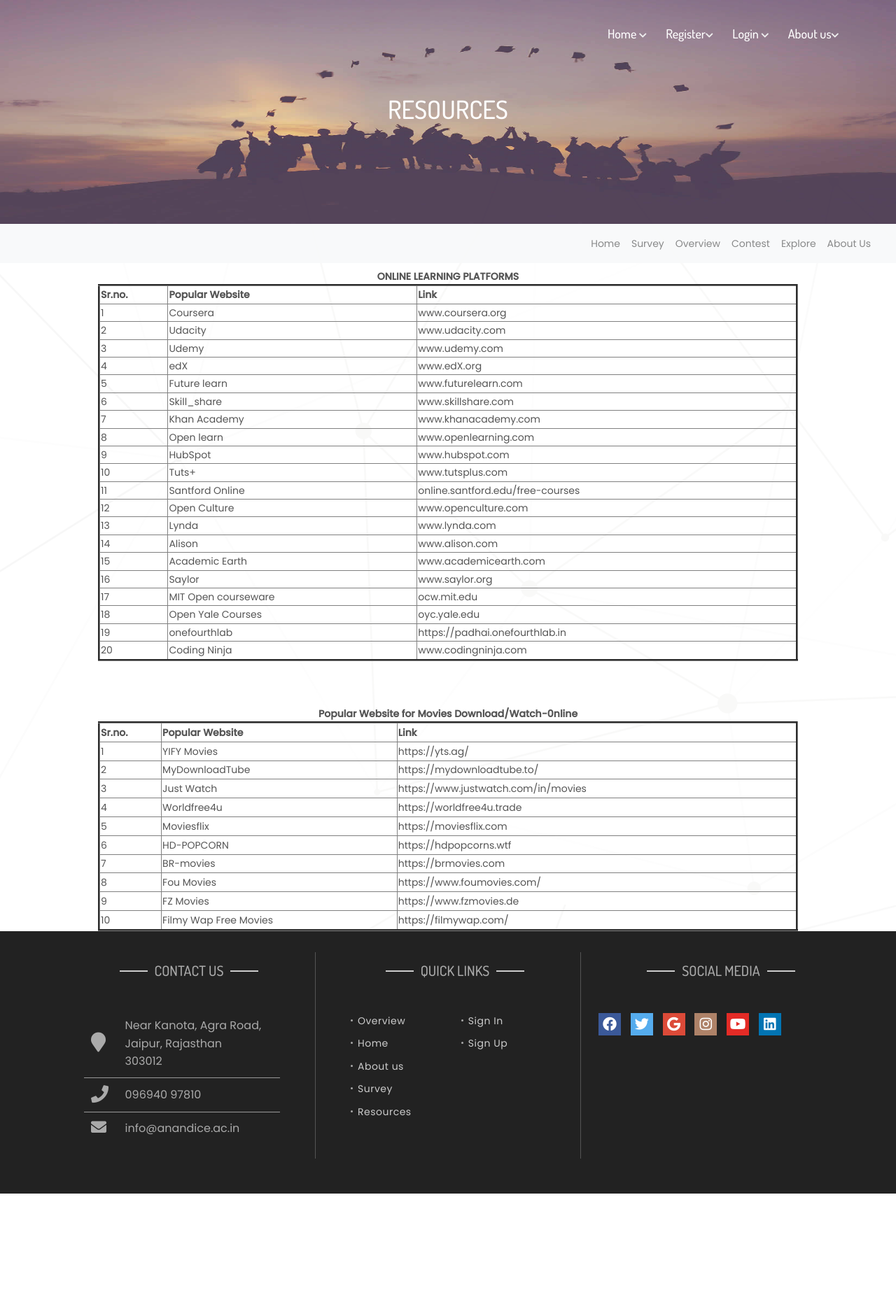
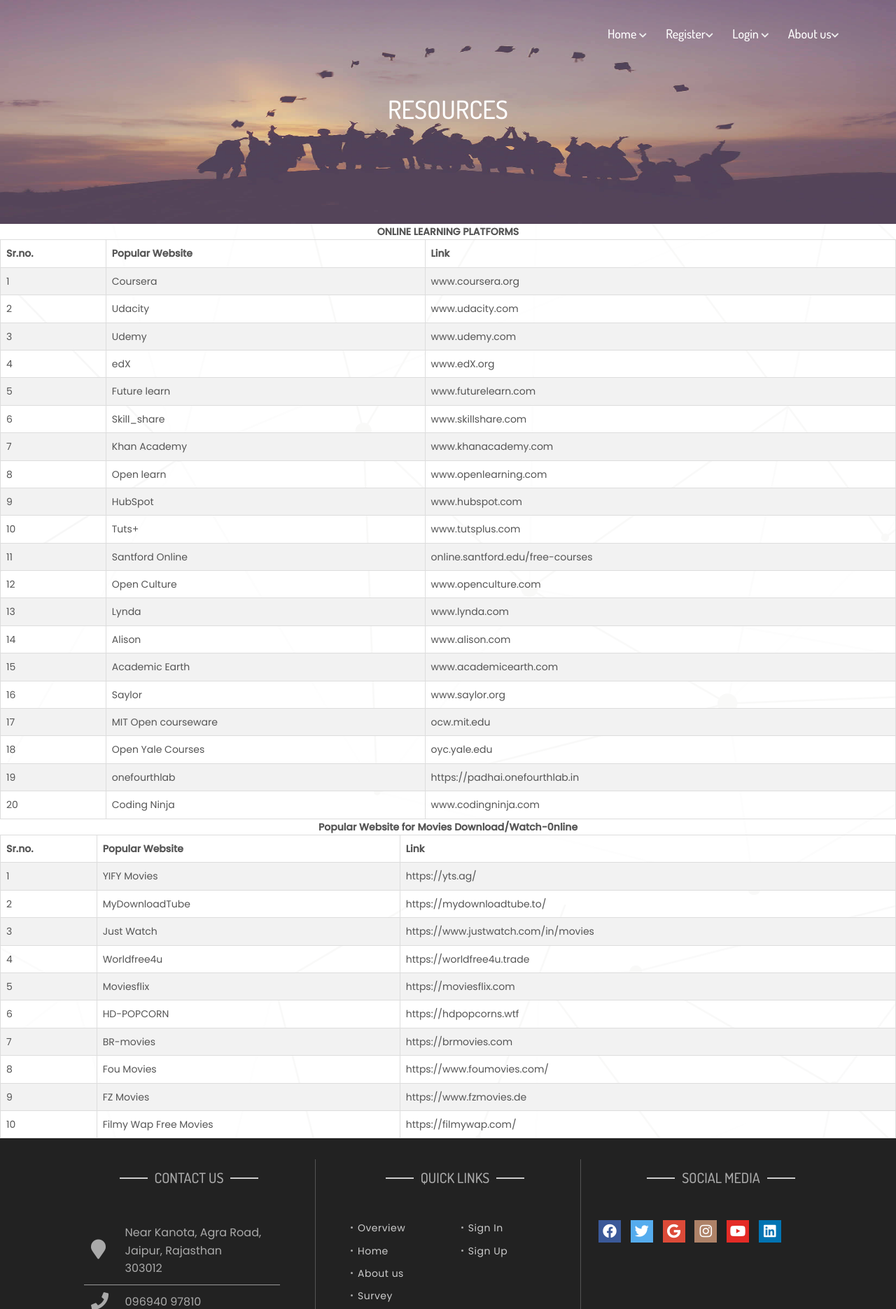
Before and after one commit to prateekamana/covid-deploy, a Django app: page /resources/ in a window 1280 px wide. Shown: the top 1871 px of the page at 70% size. Before the commit the page ends 1706 px from the top, so only its background shows below. Run offline with Django 3.2, Linux system fonts and the light colour scheme; some libraries are stand-ins or nearby versions.

Commit message:
Update resource.html

```diff
--- a/main/templates/main/resource.html
+++ b/main/templates/main/resource.html
@@ -69,6 +69,22 @@
     transform: translate(-50%, -50%);
   }
       </style>
+
+	<style>
+table {
+  border-collapse: collapse;
+  border-spacing: 0;
+  width: 100%;
+  border: 1px solid #ddd;
+}
+
+th, td {
+  text-align: left;
+  padding: 8px;
+}
+
+tr:nth-child(even){background-color: #f2f2f2}
+</style>
       {% include 'main/includes/header.html'%}
       <header>
         <div class="wrapper">
@@ -129,27 +145,7 @@
     <!-- Start header -->
     <div class="ccc">
     <img src="{% static 'images/bbb.jpg'%}" alt="Snow" style="height: 100%; width: 100%;">
-	<header class="top-navbar">
 
-		<nav class="navbar navbar-expand-lg navbar-light bg-light">
-			<div class="container-fluid">
-                 <!-- Start Header Logo Section -->  <!-- End Header Logo Section -->
-
-
-				<div class="collapse navbar-collapse" id="navbars-host">
-					<ul class="navbar-nav ml-auto">
-						<li class="nav-item"><a class="nav-link" href="/">Home</a></li>
-						<li class="nav-item"><a class="nav-link" href="survey.html">Survey</a></li>
-						<li class="nav-item"><a class="nav-link"  href="/overview/">Overview </a>
-						<li class="nav-item"><a class="nav-link" href="contest.html">Contest</a></li>
-						<li class="nav-item"><a class="nav-link" href="explore.html">Explore</a></li>
-						<li class="nav-item"><a class="nav-link" href="about.html">About Us</a></li>
-					</ul>
-
-				</div>
-			</div>
-		</nav>
-	</header>
 	<!-- End header -->
 	<body>
 
@@ -162,7 +158,7 @@
 
 
 
-            <div class="table1" style="padding: 5%;">
+            <div class="table1" style="overflow-x:auto;">
             	<center><b>ONLINE LEARNING PLATFORMS</b></center>
             	  <center> <table border= "3" width ="1000" height="300px">
       <tr>
@@ -272,7 +268,7 @@
 	   </table>
 
             </div>
-            <div class="table2">
+            <div class="table2" style="overflow-x:auto;">
             	 <center><b>Popular Website for Movies Download/Watch-0nline</b></center>
      <center> <table border= "3" width ="1000" height="300px">
       <tr bgcolor="">
```
